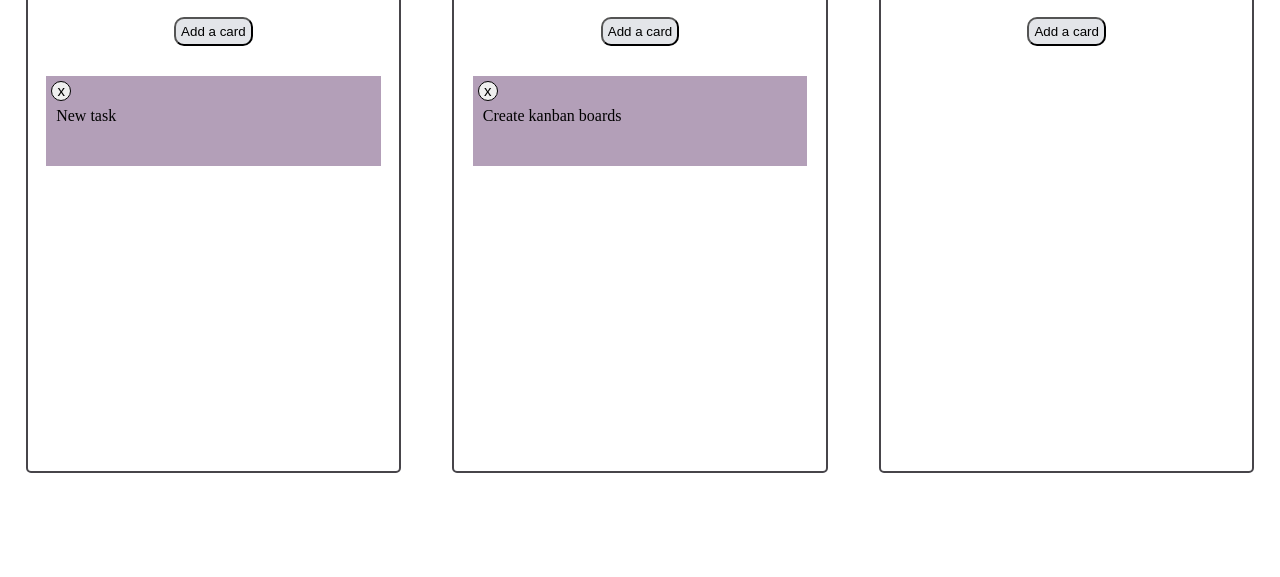
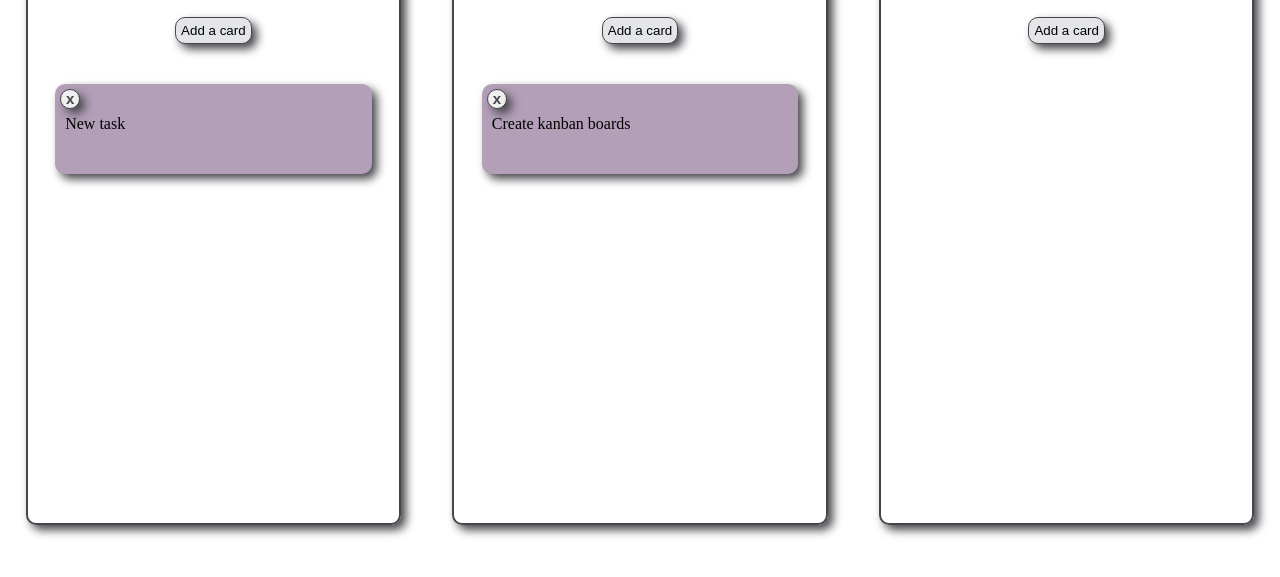
Before and after one commit to elzbietakukulka/zadanie_11_6, a website: page index.html in a window 1280 px wide. Shown: the part 223-800 px from the top of the page. Drawn offline with nearby package versions, Linux system fonts and the light colour scheme; a web font is replaced by a local one.

Commit message:
Update style

```diff
--- a/css/style.css
+++ b/css/style.css
@@ -14,6 +14,7 @@ h1 {
 	padding: 20px 0;
 	text-align: center;
 	color: #47454A;
+	text-transform: uppercase;
 }
 
 h2 {
@@ -39,16 +40,17 @@ h2 {
 
 .column-container {
 	width: 100%;
+	display: -webkit-flex;
 	display: flex;
-	height: 600px;
-
 }
 
 .column {
 	border: 2px solid #47454A;
-	border-radius: 5px;
+	border-radius: 10px;
+	box-shadow: 5px 5px 10px #47454A;
 	width: 30%;
 	margin: 2%;
+	min-height: 600px;
 }
 
 .column-title {
@@ -67,8 +69,10 @@ h2 {
 	line-height: 20px;
 	width: 30px;
 	height: 30px;
-	border: 1px solid black;
-
+	border: 1px solid #47454A;
+	box-shadow: 5px 5px 10px #47454A;
+	color: #47454A;
+	font-weight: bold;
 }
 
 .add-card {
@@ -80,22 +84,26 @@ h2 {
 	border-radius: 10px;
 	position: relative;
 	top: -10px;
-
+	box-shadow: 5px 5px 10px #47454A;
+	border: 1px solid #47454A;
 }
 
-.column-card-list .ui-sortable {
+.column-card-list {
 	display: block;
 	padding: 10px;
+	min-height: 400px;
 }
 
 .card {
 	list-style-type: none;
 	background-color: #B39FB8;
 	text-align: left;
-	height: 90px;
+	min-height: 90px;
 	width: 90%;
 	margin: 20px auto;
 	padding: 10px;
+	border-radius: 10px;
+	box-shadow: 5px 5px 10px #47454A;
 }
 
 .card .btn-delete {
@@ -106,7 +114,11 @@ h2 {
 	line-height: 15px;
 	width: 20px;
 	height: 20px;
-	border: 1px solid black;
+	border: 1px solid #47454A;
+	box-shadow: 5px 5px 10px #47454A;
+	color: #47454A;
+	font-weight: bold;
+
 }
 
 .card-description {
```
